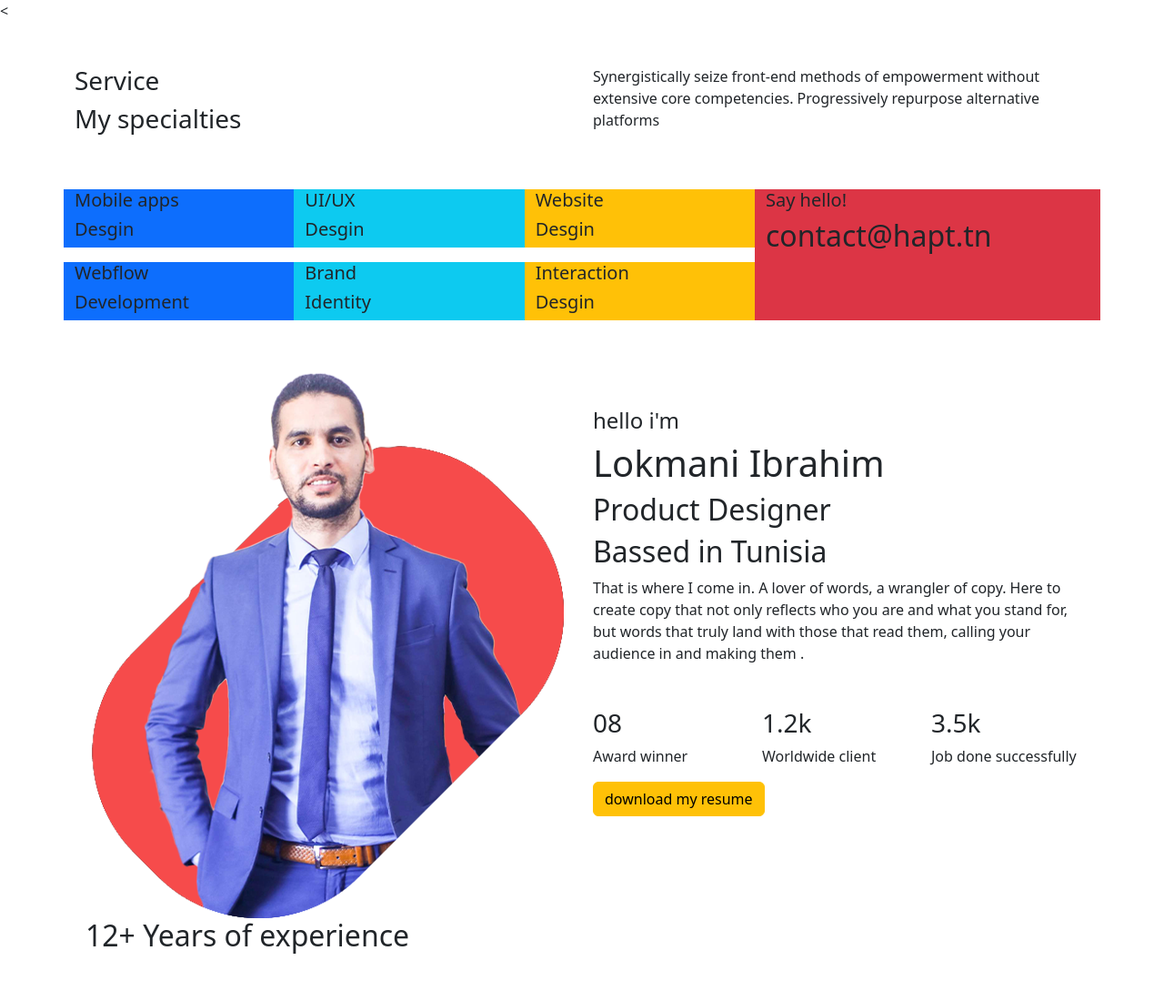
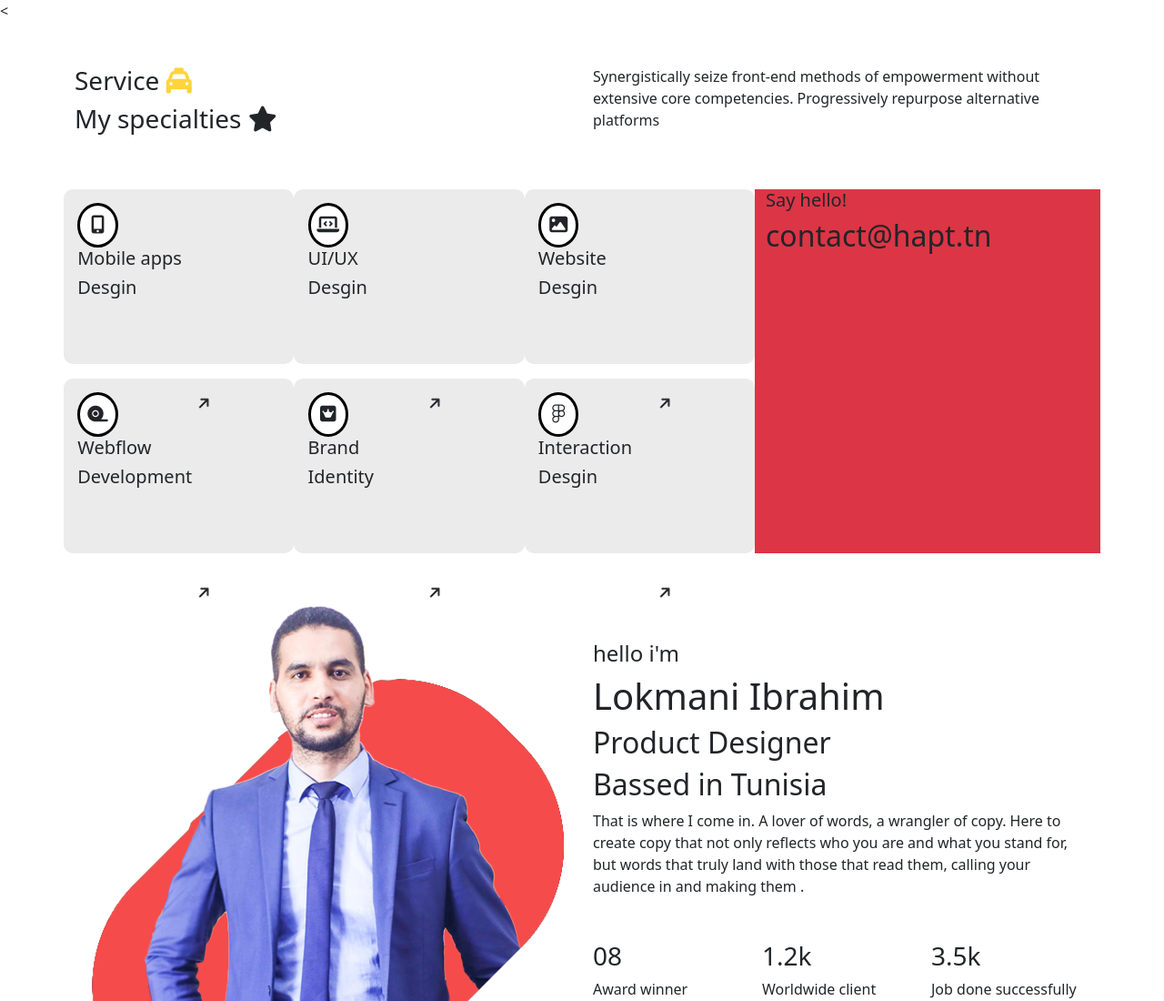
Before and after one commit to amal-jbeniani/project5, a plain HTML site: page index.html in a window 1280 px wide. Shown: the top 1100 px of the page at 91% size. Drawn offline with nearby package versions, Linux system fonts and the light colour scheme.

Commit message:
css cours

```diff
--- a/css/style.css
+++ b/css/style.css
@@ -0,0 +1,25 @@
+.card-spec{
+    background-color: rgb(236, 235, 235);
+    border-radius: 10px;
+    padding: 2%;
+}.card-spec:hover{
+    background-color: white;
+    border-radius: 10px;
+    padding: 2%;
+    box-shadow: 0px 0px 30px rgba(0, 0 , 0.265);
+    color: orange;
+}
+.icon-size{
+    font-size:20px;
+    border-radius: 100%;
+    background-color: white;
+width: 20%;
+height:30% ;
+border: black 3px solid;
+text-align: center;
+padding-top: 5%;
+}
+.arrow-pos{
+padding-left: 70%;
+margin-top: 20%;
+}
--- a/index.html
+++ b/index.html
@@ -17,7 +17,8 @@
             crossorigin="anonymous"
         />
         <link rel="stylesheet" href="css/style.css">
-
+        <!--font awesome-->
+        <script src="https://kit.fontawesome.com/f0f36a391a.js" crossorigin="anonymous"></script>
     </head>
 
     <body>
@@ -29,8 +30,8 @@
                 <div class="row mt-5">
                     <div class="col-6">
 
-<h3 >Service </h3>
-<h3 >My specialties</h3>
+<h3 >Service <i class="fa-solid fa-taxi" style="color: #FFD43B;"></i></h3>
+<h3 >My specialties <i class="fa-solid fa-star fa-flip"></i></h3>
                   </div>
                   <div class="col-6">
 <p>
@@ -39,48 +40,55 @@
                   <!--start cart-->
                     <div class="col-8 mt-5">
                        <div class="row ">
-                        <div class="col-4 bg-primary">
-                            <i></i>
-                            <h5>Mobile apps </h5>
+                        <div class="col-4 card-spec">
+                            <i class="fa-solid fa-mobile-screen-button icon-size"></i>
+                            <h5 class="cart-2">Mobile apps </h5>
                             <h5>Desgin</h5>
+                            <i class="fa-solid fa-arrow-up fa-rotate-by arrow-pos" style="--fa-rotate-angle: 45deg;"></i>
                         </div>
 <!--end cart 1-->
-                        <div class="col-4 bg-info">
-                             <i></i>
+                        <div class="col-4 card-spec">
+                             <i class="fa-solid fa-laptop-code icon-size"></i>
                             <h5> UI/UX
                             </h5>
                             <h5> Desgin</h5>
+                            <i class="fa-solid fa-arrow-up fa-rotate-by arrow-pos" style="--fa-rotate-angle: 45deg;"></i>
 
                         </div>
                         <!--end cart 2-->
-                        <div class="col-4 bg-warning ">
-                            <h5> Website
+                        <div class="col-4 card-spec">
+                            <i class="fa-solid fa-image icon-size"></i>
+                            <h5 class="cart-2"> Website
                             </h5>
                             <h5> Desgin</h5>
+                            <i class="fa-solid fa-arrow-up fa-rotate-by arrow-pos" style="--fa-rotate-angle: 45deg;"></i>
                         </div>
                         <!--end cart 3-->
                        </div>
                        <!--end row 1-->
                        <div class="row mt-3">
-                        <div class="col-4 bg bg-primary">
-                            <i></i>
+                        <div class="col-4 card-spec">
+                            <i class="fa-solid fa-tape icon-size"></i>
                             <h5> Webflow
                             </h5>
                             <h5>Development</h5>
+                            <i class="fa-solid fa-arrow-up fa-rotate-by arrow-pos" style="--fa-rotate-angle: 45deg;"></i>
 <!--end cart1-->
                         </div>
-                        <div class="col-4 bg-info ">
-                            <i></i>
+                        <div class="col-4 card-spec ">
+                            <i class="fa-brands fa-square-web-awesome icon-size"></i>
                             <h5> Brand
                             </h5>
                             <h5> Identity</h5>
+                            <i class="fa-solid fa-arrow-up fa-rotate-by arrow-pos" style="--fa-rotate-angle: 45deg;"></i>
 <!--end cart 2-->
                         </div>
-                        <div class="col-4 bg-warning ">
-                            <i></i>
+                        <div class="col-4 card-spec">
+                            <i class="fa-brands fa-figma icon-size"></i>
                             <h5> Interaction
                             </h5>
                             <h5> Desgin</h5>
+                            <i class="fa-solid fa-arrow-up fa-rotate-by arrow-pos" style="--fa-rotate-angle: 45deg;"></i>
 
                         </div>
                        </div>
```
Also changed, not shown: about.html (+2 -0 lines), contact.html (+2 -0 lines).
